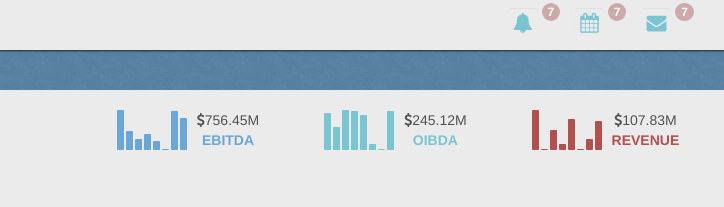
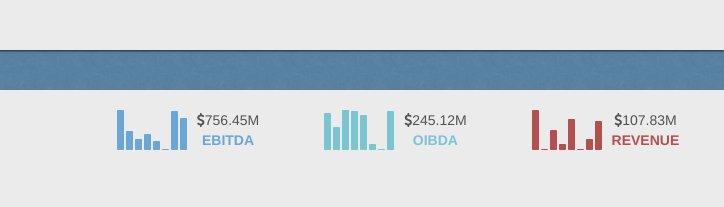
Before and after one commit to keepingtime/keepingtime.github.io, a plain HTML site: page index.html in a window 1280 px wide. Shown: the top 207 px of the page, 556-1280 px from the left. Drawn offline with Linux system fonts and the light colour scheme.

Commit message:
removed top right icons

```diff
--- a/index.html
+++ b/index.html
@@ -64,34 +64,34 @@
 					</div>
 					<div class="col-xs-4 col-sm-8 top-panel-right">
 						<ul class="nav navbar-nav pull-right panel-menu">
-							<li class="hidden-xs">
+							<!-- <li class="hidden-xs">
 								<a href="index.html" class="modal-link">
 									<i class="fa fa-bell"></i>
 									<span class="badge">7</span>
 								</a>
-							</li>
-							<li class="hidden-xs">
+							</li> -->
+							<!-- <li class="hidden-xs">
 								<a class="ajax-link" href="ajax/calendar.html">
 									<i class="fa fa-calendar"></i>
 									<span class="badge">7</span>
 								</a>
-							</li>
-							<li class="hidden-xs">
+							</li> -->
+							<!-- <li class="hidden-xs">
 								<a href="ajax/page_messages.html" class="ajax-link">
 									<i class="fa fa-envelope"></i>
 									<span class="badge">7</span>
 								</a>
-							</li>
-							<li class="dropdown">
+							</li> -->
+							<!-- <li class="dropdown">
 								<a href="#" class="dropdown-toggle account" data-toggle="dropdown">
-									<!-- <div class="avatar">
+									<div class="avatar">
 										<img src="img/avatar.jpg" class="img-rounded" alt="avatar" />
 									</div>
 									<i class="fa fa-angle-down pull-right"></i>
 									<div class="user-mini pull-right">
 										<span class="welcome">Welcome,</span>
 										<span>Jane Devoops</span>
-									</div> -->
+									</div>
 								</a>
 								<ul class="dropdown-menu">
 									<li>
@@ -131,7 +131,7 @@
 										</a>
 									</li>
 								</ul>
-							</li>
+							</li> -->
 						</ul>
 					</div>
 				</div>
```
